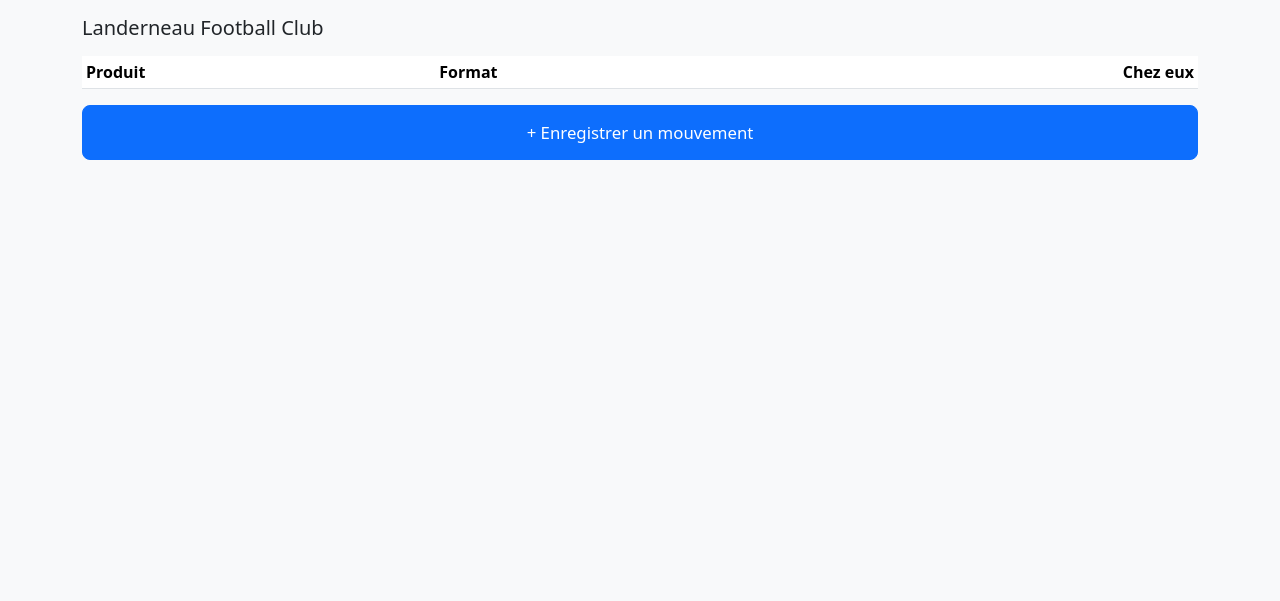
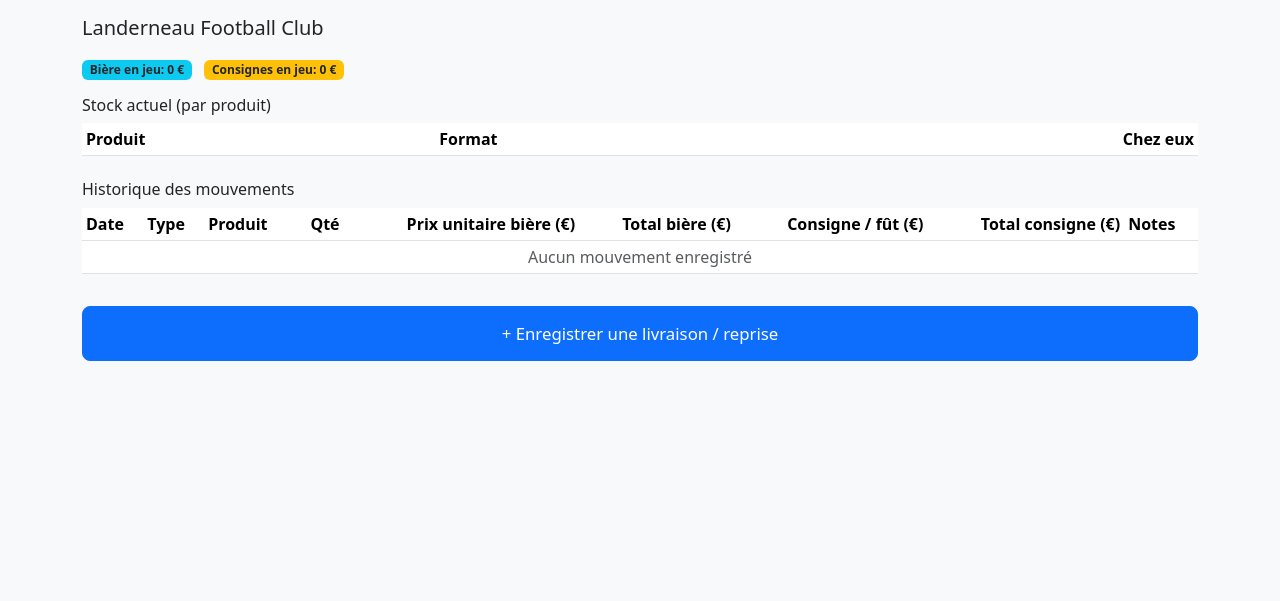
Before and after one commit to lecentrallanderneau-oss/livraison-et-suivi-futs, a Flask app: page /client/1 in a window 1280 px wide. Shown: the part 57-658 px from the top of the page. Run offline with Flask 3, Linux system fonts and the light colour scheme; data comes from the database, SQL or seed files in the repository; data that the repository does not hold is empty.

Commit message:
Update client_detail.html

```diff
--- a/templates/client_detail.html
+++ b/templates/client_detail.html
@@ -2,6 +2,13 @@
 {% block title %}{{ client.name }}{% endblock %}
 {% block content %}
 <h5 class="mb-3">{{ client.name }}</h5>
+
+<div class="mb-3">
+  <span class="badge bg-info text-dark me-2">Bière en jeu: {{ '%.0f'|format(beer_in_play) }} €</span>
+  <span class="badge bg-warning text-dark">Consignes en jeu: {{ '%.0f'|format(deposit_in_play) }} €</span>
+</div>
+
+<h6 class="mb-2">Stock actuel (par produit)</h6>
 <table class="table table-sm align-middle bg-white">
   <thead><tr><th>Produit</th><th>Format</th><th class="text-end">Chez eux</th></tr></thead>
   <tbody>
@@ -17,5 +24,52 @@
   {% endfor %}
   </tbody>
 </table>
-<a class="btn btn-primary w-100 btn-lg" href="{{ url_for('movement_new') }}">+ Enregistrer un mouvement</a>
+
+<h6 class="mt-4 mb-2">Historique des mouvements</h6>
+<div class="table-responsive">
+<table class="table table-sm bg-white">
+  <thead>
+    <tr>
+      <th>Date</th>
+      <th>Type</th>
+      <th>Produit</th>
+      <th class="text-end">Qté</th>
+      <th class="text-end">Prix unitaire bière (€)</th>
+      <th class="text-end">Total bière (€)</th>
+      <th class="text-end">Consigne / fût (€)</th>
+      <th class="text-end">Total consigne (€)</th>
+      <th>Notes</th>
+    </tr>
+  </thead>
+  <tbody>
+    {% for m in movements %}
+      {% set sign = 1 if m.type == 'OUT' else -1 %}
+      {% set unit = m.unit_price_ttc if m.unit_price_ttc is not none else 0 %}
+      {% set beer_total = sign * m.qty * unit %}
+      {% set deposit_total = sign * m.qty * m.deposit_per_keg %}
+      <tr>
+        <td>{{ m.created_at.strftime('%d/%m/%Y %H:%M') }}</td>
+        <td>
+          {% if m.type == 'OUT' %}
+            <span class="badge bg-primary">Livraison</span>
+          {% else %}
+            <span class="badge bg-success">Reprise</span>
+          {% endif %}
+        </td>
+        <td>{{ m.variant.product.name }} — {{ m.variant.size_l }} L</td>
+        <td class="text-end">{{ m.qty }}</td>
+        <td class="text-end">{{ unit|float|round(2) }}</td>
+        <td class="text-end">{{ beer_total|float|round(2) }}</td>
+        <td class="text-end">{{ m.deposit_per_keg|float|round(2) }}</td>
+        <td class="text-end">{{ deposit_total|float|round(2) }}</td>
+        <td>{{ m.notes or '' }}</td>
+      </tr>
+    {% else %}
+      <tr><td colspan="9" class="text-center text-muted">Aucun mouvement enregistré</td></tr>
+    {% endfor %}
+  </tbody>
+</table>
+</div>
+
+<a class="btn btn-primary w-100 btn-lg mt-3" href="{{ url_for('movement_new') }}">+ Enregistrer une livraison / reprise</a>
 {% endblock %}
```
